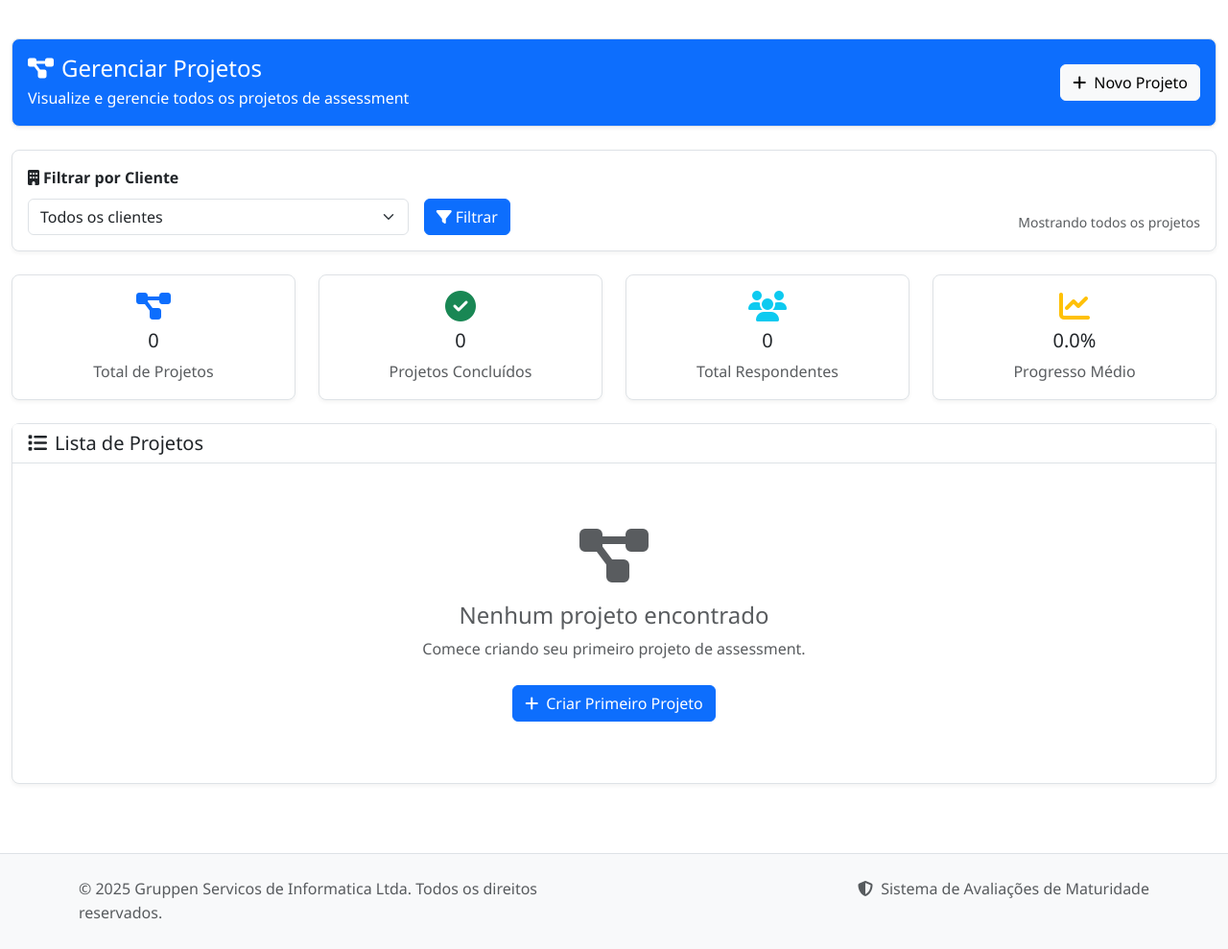
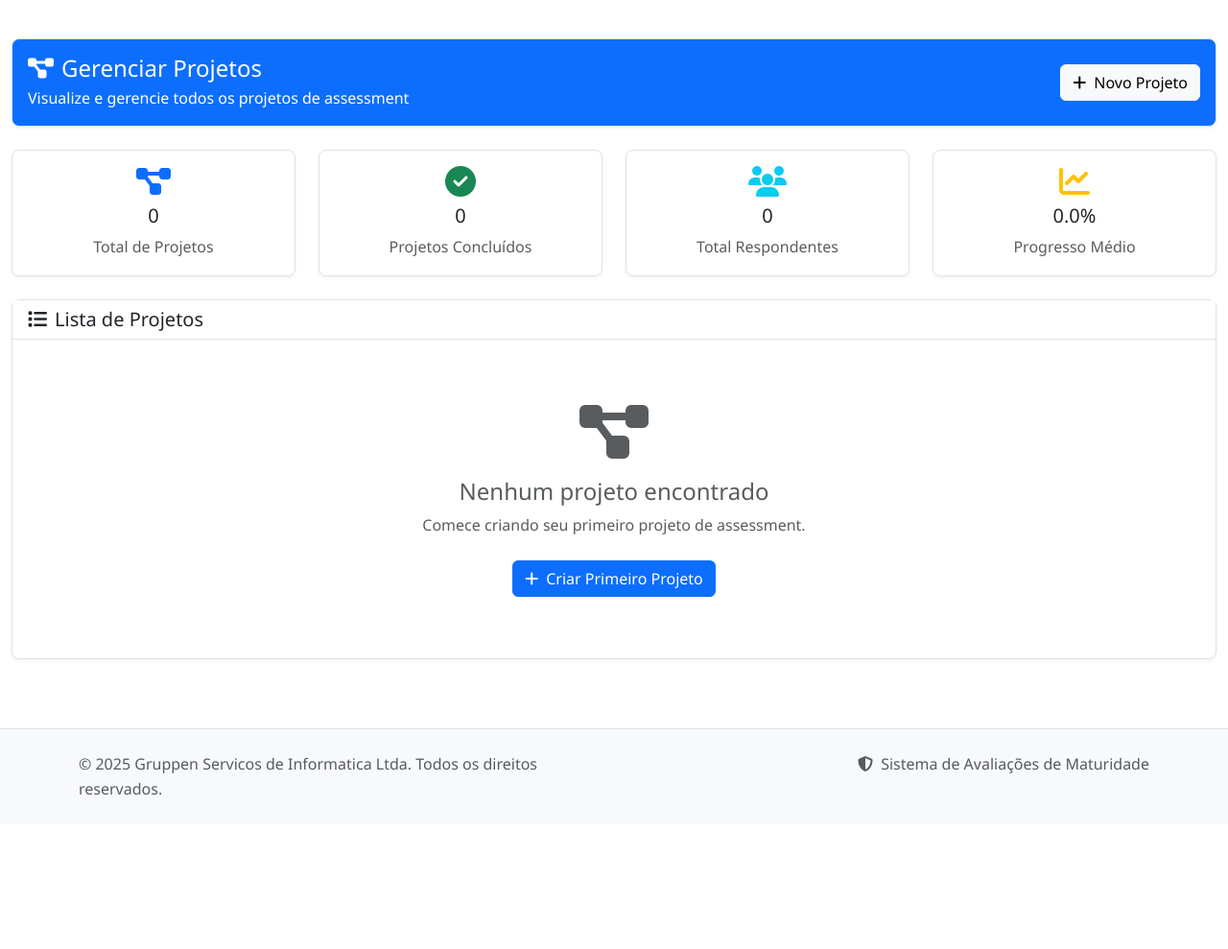
Before and after one commit to GruppenIT/Assessments, a Flask app: page /admin/projetos/working in a window 1280 px wide; the page is wider, and only the part inside the window is pictured. Shown: the part 110-1099 px from the top of that part at 96% size. After the commit the page ends 939 px from the top of that part, so only its background shows below. Run offline with Flask 3, Linux system fonts and the light colour scheme; a user stored in the database is signed in; data comes from the database, SQL or seed files in the repository; data that the repository does not hold is empty.

Commit message:
Show all projects without filtering, providing a complete overview
Removes project listing filtering by client in `routes/projeto.py` and `templates/admin/projetos/listar.html`.

Replit-Commit-Author: Agent
Replit-Commit-Session-Id: 9cea0373-7726-4a55-af19-4ff093950214
Replit-Commit-Screenshot-Url: https://storage.googleapis.com/screenshot-production-us-central1/f7474dbd-1694-4203-a5e1-dee231ebcfaf/f66e4165-18c2-46f1-a03d-ecc38ad299de.jpg

```diff
--- a/routes/projeto.py
+++ b/routes/projeto.py
@@ -92,8 +92,6 @@ def listar_working():
 
         return render_template('admin/projetos/listar.html',
                              projetos_data=projetos_data,
-                             clientes=[],
-                             cliente_selecionado=None,
                              ordem_atual=ordem,
                              direcao_atual=direcao)
 
--- a/templates/admin/projetos/listar.html
+++ b/templates/admin/projetos/listar.html
@@ -25,51 +25,7 @@
         </div>
     </div>
 
-    <!-- Filtros -->
-    <div class="row mb-4">
-        <div class="col-12">
-            <div class="card">
-                <div class="card-body">
-                    <form method="GET" class="row g-3 align-items-end">
-                        <div class="col-md-4">
-                            <label for="cliente_id" class="form-label">
-                                <i class="fas fa-building me-1"></i>Filtrar por Cliente
-                            </label>
-                            <select name="cliente_id" id="cliente_id" class="form-select" onchange="this.form.submit()">
-                                <option value="">Todos os clientes</option>
-                                {% for cliente in clientes %}
-                                    <option value="{{ cliente.id }}" {% if cliente.id == cliente_selecionado %}selected{% endif %}>
-                                        {{ cliente.nome }}
-                                    </option>
-                                {% endfor %}
-                            </select>
-                        </div>
-                        <div class="col-md-4">
-                            <div class="d-flex gap-2">
-                                <button type="submit" class="btn btn-primary">
-                                    <i class="fas fa-filter me-1"></i>Filtrar
-                                </button>
-                                {% if cliente_selecionado %}
-                                    <a href="{{ url_for('projeto.listar') }}" class="btn btn-outline-secondary">
-                                        <i class="fas fa-times me-1"></i>Limpar
-                                    </a>
-                                {% endif %}
-                            </div>
-                        </div>
-                        <div class="col-md-4 text-end">
-                            <small class="text-muted">
-                                {% if cliente_selecionado %}
-                                    Mostrando projetos do cliente selecionado
-                                {% else %}
-                                    Mostrando todos os projetos
-                                {% endif %}
-                            </small>
-                        </div>
-                    </form>
-                </div>
-            </div>
-        </div>
-    </div>
+
 
     <!-- Estatísticas -->
     <div class="row mb-4">
```
